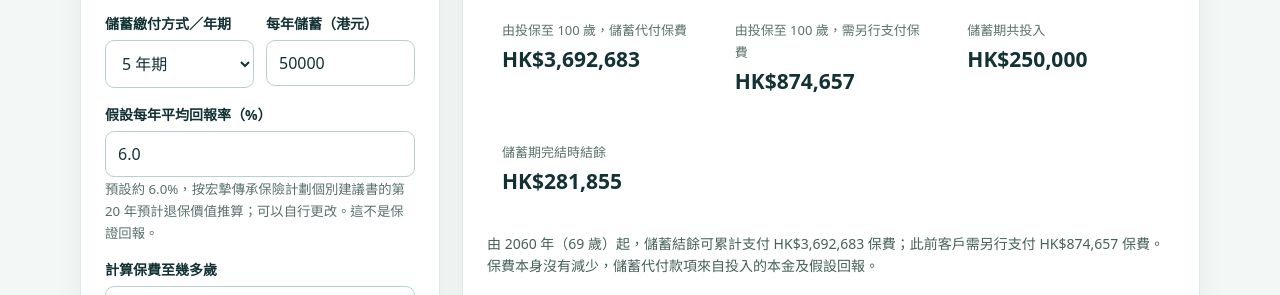
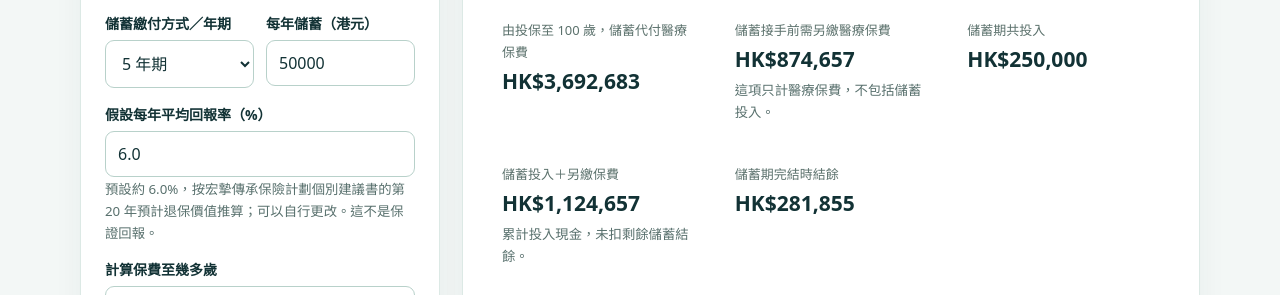
Before and after one commit to 001jayagent-code/vhis-premium-planner, a plain HTML site: page index.html in a window 1280 px wide. Shown: the part 618-913 px from the top of the page. Drawn offline with Linux system fonts and the light colour scheme.

Commit message:
Clarify premium outlay versus savings contribution

```diff
--- a/index.html
+++ b/index.html
@@ -30,11 +30,11 @@ function simulate(s,takeover){let balance=0, rows=[];for(let a=s.age;a<=s.end;a+
 function calculate(){let s=read(), err='';$('amountLabel').textContent=s.years===0?'一次過投入金額（港元）':'每年儲蓄（港元）';if(!Number.isInteger(s.age)||s.age<0||s.age>81)err='投保年齡須為 0 至 81 歲。';else if(!Number.isInteger(s.policyYear)||s.policyYear<2025||s.policyYear>2200)err='請輸入有效的投保年份（2025 至 2200）。';else if(!Number.isInteger(s.start)||s.start<s.age||s.start>120)err='開始儲蓄年齡須不少於投保年齡。';else if(!Number.isInteger(s.end)||s.end<s.age||s.end>120)err='終止年齡須介乎投保年齡與 120 歲。';else if(s.start+(s.years||1)>s.end+1)err='儲蓄期超過計算年齡範圍。';else if(!Number.isFinite(s.annual)||s.annual<0)err='請輸入有效的儲蓄金額。';else if(!Number.isFinite(s.rate)||s.rate< -20||s.rate>20)err='假設年回報率須介乎 -20% 至 20%。';if(err){$('result').innerHTML=`<p class="error">${err}</p>`;$('metrics').innerHTML='';$('explanation').textContent='';$('rows').innerHTML='';return}
 let finish=s.start+(s.years||1), found=null, outcome=null;for(let takeover=finish;takeover<=s.end;takeover++){let trial=simulate(s,takeover);if(trial.ok){found=takeover;outcome=trial;break}}let fallback=simulate(s,s.end+1);let base=outcome||fallback;
 let saved=s.annual*(s.years||1), accumulation=fallback.rows.find(r=>r.age===finish)?.opening??fallback.balance;
-let totalPremium=base.rows.reduce((sum,r)=>sum+r.due,0),savingsPaid=base.rows.reduce((sum,r)=>sum+(r.fromFund?r.due:0),0),ownPaid=totalPremium-savingsPaid;
+let totalPremium=base.rows.reduce((sum,r)=>sum+r.due,0),savingsPaid=base.rows.reduce((sum,r)=>sum+(r.fromFund?r.due:0),0),ownPaid=totalPremium-savingsPaid,totalCash=saved+ownPaid;
 let takeoverYear=found===null?null:s.policyYear+found-s.age;
 $('result').innerHTML=`<div class="result"><div class="eyebrow">由 ${s.age} 歲投保至 ${s.end} 歲，原本累計應繳醫療保費</div><div class="big">${money(totalPremium)}</div><div>假設每年按現有保費表續保，並計算至 ${s.end} 歲當年（包括該年）。</div></div>`+(found===null?`<div class="result" style="margin-top:14px"><div class="eyebrow">儲蓄幾時可以支付往後保費？</div><div class="big">暫時未能接手</div><div>按目前儲蓄額，無法持續支付至 ${s.end} 歲。</div></div>`:`<div class="result" style="margin-top:14px"><div class="eyebrow">儲蓄開始支付往後醫療保費</div><div class="big">${takeoverYear} 年 · ${found} 歲</div><div>投保後第 ${found-s.age+1} 個保單年度起，儲蓄可支付每年保費，直至 ${s.end} 歲。</div></div>`);
-$('metrics').innerHTML=`<div class="metric"><span>由投保至 ${s.end} 歲，儲蓄代付保費</span><b>${money(savingsPaid)}</b></div><div class="metric"><span>由投保至 ${s.end} 歲，需另行支付保費</span><b>${money(ownPaid)}</b></div><div class="metric"><span>${s.years===0?'一筆過投入':'儲蓄期共投入'}</span><b>${money(saved)}</b></div><div class="metric"><span>${s.years===0?'投入一年後結餘':'儲蓄期完結時結餘'}</span><b>${money(accumulation)}</b></div>`;
-$('explanation').textContent=found===null?'可提高儲蓄金額、調整儲蓄方式或自付費，再比較何時可以接手。':`由 ${takeoverYear} 年（${found} 歲）起，儲蓄結餘可累計支付 ${money(savingsPaid)} 保費；此前客戶需另行支付 ${money(ownPaid)} 保費。保費本身沒有減少，儲蓄代付款項來自投入的本金及假設回報。`;
+$('metrics').innerHTML=`<div class="metric"><span>由投保至 ${s.end} 歲，儲蓄代付醫療保費</span><b>${money(savingsPaid)}</b></div><div class="metric"><span>${found===null?'至所選年齡需另繳醫療保費':'儲蓄接手前需另繳醫療保費'}</span><b>${money(ownPaid)}</b><small>這項只計醫療保費，不包括儲蓄投入。</small></div><div class="metric"><span>${s.years===0?'一筆過儲蓄投入':'儲蓄期共投入'}</span><b>${money(saved)}</b></div><div class="metric"><span>儲蓄投入＋另繳保費</span><b>${money(totalCash)}</b><small>累計投入現金，未扣剩餘儲蓄結餘。</small></div><div class="metric"><span>${s.years===0?'投入一年後結餘':'儲蓄期完結時結餘'}</span><b>${money(accumulation)}</b></div>`;
+$('explanation').textContent=found===null?'目前儲蓄未能持續支付至所選年齡；可提高儲蓄金額、調整儲蓄方式或自付費，再比較何時可以接手。':`儲蓄由 ${takeoverYear} 年（${found} 歲）接手。接手前需另繳 ${money(ownPaid)} 醫療保費；另有 ${money(saved)} 儲蓄投入，合計投入現金 ${money(totalCash)}。${found===finish?'因為儲蓄已經可以在繳付期完結後最早接手，繼續增加儲蓄額，只會增加儲蓄結餘，不會減少接手前要另繳的保費。':''}保費本身沒有減少，儲蓄代付款項來自本金及假設回報。`;
 $('rows').innerHTML=base.rows.map(r=>`<tr class="${r.age===found?'highlight':''}"><td>${r.age} 歲／${s.policyYear+r.age-s.age} 年${r.age===found?' · 儲蓄開始支付':''}</td><td>${r.contribution?money(r.contribution):'—'}</td><td>${money(r.due)}${r.fromFund?' *':''}</td><td>${money(r.opening)}</td><td>${money(r.closing)}</td></tr>`).join('')}
 for(let id of ['deductible','age','policyYear','start','years','annual','rate'])$(id).addEventListener('input',calculate);$('end').addEventListener('input',()=>{$('endRange').value=$('end').value;calculate()});$('endRange').addEventListener('input',()=>{$('end').value=$('endRange').value;calculate()});$('plan').addEventListener('change',refreshDeductibles);$('reset').addEventListener('click',()=>{$('plan').value='smart';$('age').value=35;$('policyYear').value=2026;$('start').value=35;$('years').value=5;$('annual').value=50000;$('rate').value=6.0;$('end').value=100;$('endRange').value=100;refreshDeductibles()});refreshDeductibles();
 </script></body></html>
```
